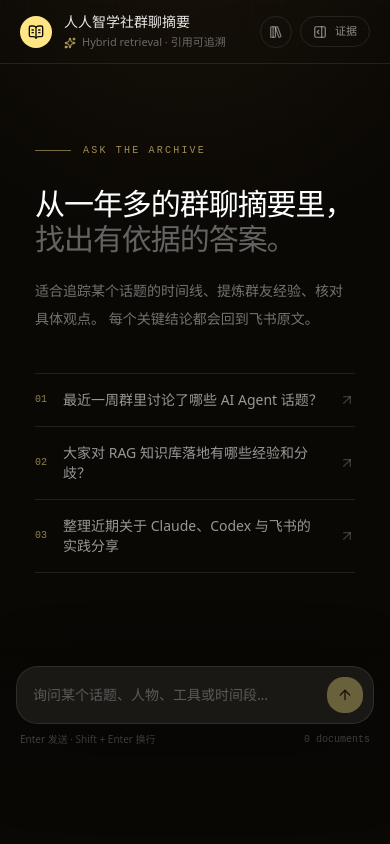
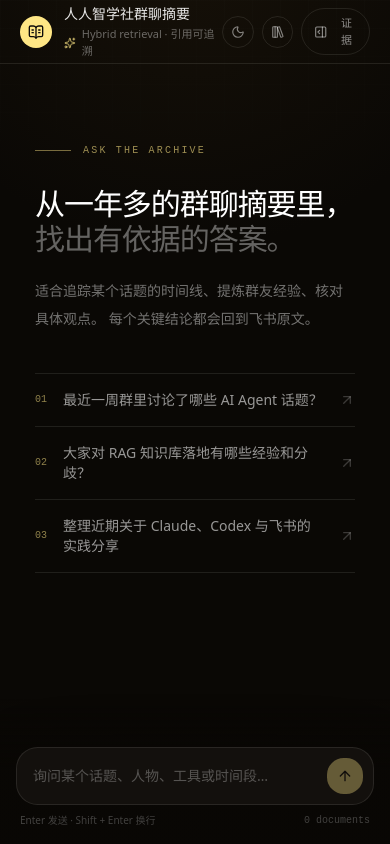
Before and after one commit to Readarkclub/knowledge-agent, a Next.js app: page / in a window 390 px wide. Built offline with nearby package versions, Linux system fonts and the light colour scheme.

Commit message:
Fix mobile chat scrolling and add themes

```diff
--- a/src/app/globals.css
+++ b/src/app/globals.css
@@ -44,6 +44,7 @@
 }
 
 :root {
+  color-scheme: dark;
   --background: oklch(0.135 0.008 78);
   --foreground: oklch(0.94 0.01 82);
   --card: oklch(0.165 0.009 76);
@@ -71,6 +72,47 @@
   --sidebar-accent-foreground: oklch(0.94 0.01 82);
   --sidebar-border: oklch(0.92 0.01 82 / 8%);
   --sidebar-ring: oklch(0.79 0.105 78);
+  --app-radial: oklch(0.3 0.045 76 / 26%);
+  --grid-line: oklch(1 0 0 / 2.6%);
+  --composer: oklch(0.18 0.008 76 / 96%);
+  --drawer: oklch(0.17 0.009 76);
+  --mobile-divider: oklch(0.92 0.01 82 / 8%);
+}
+
+[data-theme="light"] {
+  color-scheme: light;
+  --color-white: oklch(0.22 0.012 76);
+  --color-black: oklch(0.985 0.006 82);
+  --background: oklch(0.975 0.009 82);
+  --foreground: oklch(0.22 0.012 76);
+  --card: oklch(0.995 0.003 82);
+  --card-foreground: oklch(0.22 0.012 76);
+  --popover: oklch(0.995 0.003 82);
+  --popover-foreground: oklch(0.22 0.012 76);
+  --primary: oklch(0.63 0.12 76);
+  --primary-foreground: oklch(0.995 0.003 82);
+  --secondary: oklch(0.935 0.014 82);
+  --secondary-foreground: oklch(0.24 0.012 76);
+  --muted: oklch(0.94 0.012 82);
+  --muted-foreground: oklch(0.5 0.018 76);
+  --accent: oklch(0.91 0.028 78);
+  --accent-foreground: oklch(0.24 0.012 76);
+  --border: oklch(0.32 0.012 76 / 14%);
+  --input: oklch(0.32 0.012 76 / 17%);
+  --ring: oklch(0.63 0.12 76 / 55%);
+  --sidebar: oklch(0.965 0.011 82);
+  --sidebar-foreground: oklch(0.22 0.012 76);
+  --sidebar-primary: oklch(0.63 0.12 76);
+  --sidebar-primary-foreground: oklch(0.995 0.003 82);
+  --sidebar-accent: oklch(0.92 0.02 80);
+  --sidebar-accent-foreground: oklch(0.22 0.012 76);
+  --sidebar-border: oklch(0.32 0.012 76 / 12%);
+  --sidebar-ring: oklch(0.63 0.12 76);
+  --app-radial: oklch(0.82 0.055 78 / 32%);
+  --grid-line: oklch(0.28 0.012 76 / 4.8%);
+  --composer: oklch(0.995 0.003 82 / 96%);
+  --drawer: oklch(0.985 0.006 82);
+  --mobile-divider: oklch(0.32 0.012 76 / 12%);
 }
 
 * {
@@ -88,7 +130,7 @@ body {
   background:
     radial-gradient(
       circle at 48% -8%,
-      oklch(0.3 0.045 76 / 26%),
+      var(--app-radial),
       transparent 34%
     ),
     var(--background);
@@ -110,7 +152,8 @@ textarea {
 .knowledge-shell {
   display: grid;
   grid-template-columns: 252px minmax(0, 1fr) 328px;
-  height: 100svh;
+  height: 100dvh;
+  min-height: 100svh;
   min-width: 0;
   overflow: hidden;
 }
@@ -118,7 +161,8 @@ textarea {
 .resource-shell {
   display: grid;
   grid-template-columns: 252px minmax(0, 1fr);
-  height: 100svh;
+  height: 100dvh;
+  min-height: 100svh;
   min-width: 0;
   overflow: hidden;
 }
@@ -137,14 +181,21 @@ textarea {
 
 .fine-grid {
   background-image:
-    linear-gradient(oklch(1 0 0 / 2.6%) 1px, transparent 1px),
-    linear-gradient(90deg, oklch(1 0 0 / 2.6%) 1px, transparent 1px);
+    linear-gradient(var(--grid-line) 1px, transparent 1px),
+    linear-gradient(90deg, var(--grid-line) 1px, transparent 1px);
   background-size: 28px 28px;
   mask-image: linear-gradient(to bottom, black, transparent 72%);
 }
 
 .soft-enter {
   animation: soft-enter 520ms cubic-bezier(0.16, 1, 0.3, 1) both;
+}
+
+.conversation-scroll {
+  overflow-y: auto;
+  overscroll-behavior-y: contain;
+  touch-action: pan-y;
+  -webkit-overflow-scrolling: touch;
 }
 
 .source-enter {
@@ -214,8 +265,11 @@ textarea {
     display: none;
   }
 
+  .knowledge-main,
   .resource-main {
-    height: 100svh;
+    height: 100dvh;
+    min-height: 100svh;
+    overflow: hidden;
   }
 
   .resource-workspace {
@@ -230,7 +284,7 @@ textarea {
 
   .resource-categories {
     border-right: 0;
-    border-bottom: 1px solid oklch(0.92 0.01 82 / 8%);
+    border-bottom: 1px solid var(--mobile-divider);
   }
 
   .resource-list {
--- a/src/app/layout.tsx
+++ b/src/app/layout.tsx
@@ -1,6 +1,27 @@
 import type { Metadata } from "next";
 import { TooltipProvider } from "@/components/ui/tooltip";
 import "./globals.css";
+
+const themeScript = `
+(function () {
+  try {
+    var stored = localStorage.getItem("knowledge-agent-theme");
+    var theme =
+      stored === "light" || stored === "dark"
+        ? stored
+        : matchMedia("(prefers-color-scheme: light)").matches
+          ? "light"
+          : "dark";
+    var root = document.documentElement;
+    root.dataset.theme = theme;
+    root.classList.toggle("dark", theme === "dark");
+    root.classList.toggle("light", theme === "light");
+  } catch (error) {
+    document.documentElement.dataset.theme = "dark";
+    document.documentElement.classList.add("dark");
+  }
+})();
+`;
 
 export const metadata: Metadata = {
   title: "人人智学社 · 知识库 Agent",
@@ -13,7 +34,15 @@ export default function RootLayout({
   children: React.ReactNode;
 }>) {
   return (
-    <html lang="zh-CN" className="dark">
+    <html
+      className="dark"
+      data-theme="dark"
+      lang="zh-CN"
+      suppressHydrationWarning
+    >
+      <head>
+        <script dangerouslySetInnerHTML={{ __html: themeScript }} />
+      </head>
       <body>
         <TooltipProvider>{children}</TooltipProvider>
       </body>
--- a/src/components/knowledge-workspace.tsx
+++ b/src/components/knowledge-workspace.tsx
@@ -32,6 +32,7 @@ import {
   MessageContent,
   MessageResponse,
 } from "@/components/ai-elements/message";
+import { ThemeToggle } from "@/components/theme-toggle";
 import { Button } from "@/components/ui/button";
 import type { SearchResult, SyncState } from "@/lib/types";
 
@@ -156,18 +157,21 @@ export function KnowledgeWorkspace({
   return (
     <main className="knowledge-shell">
       <aside className="navigation-panel flex min-h-0 flex-col border-r border-white/[0.07] bg-black/15 px-4 py-5">
-        <div className="flex items-center gap-3 px-1">
-          <div className="grid size-10 place-items-center rounded-xl border border-amber-200/20 bg-amber-200/[0.08] text-amber-200">
+        <div className="flex items-center justify-between gap-3 px-1">
+          <div className="flex min-w-0 items-center gap-3">
+            <div className="grid size-10 shrink-0 place-items-center rounded-xl border border-amber-200/20 bg-amber-200/[0.08] text-amber-200">
               <BookOpenText className="size-5" />
             </div>
-          <div>
+            <div className="min-w-0">
               <p className="text-[11px] tracking-[0.22em] text-amber-200/65 uppercase">
                 Renren AI Club
               </p>
-            <h1 className="mt-0.5 text-[15px] font-semibold tracking-tight">
+              <h1 className="mt-0.5 truncate text-[15px] font-semibold tracking-tight">
                 知识库 Agent
               </h1>
             </div>
+          </div>
+          <ThemeToggle />
         </div>
 
         <nav className="mt-7 space-y-1" aria-label="工作区导航">
@@ -266,7 +270,7 @@ export function KnowledgeWorkspace({
         </div>
       </aside>
 
-      <section className="relative flex min-h-0 min-w-0 flex-col">
+      <section className="knowledge-main relative flex min-h-0 min-w-0 flex-col">
         <div className="fine-grid pointer-events-none absolute inset-x-0 top-0 h-72 opacity-35" />
 
         <header className="relative z-10 flex h-16 shrink-0 items-center justify-between border-b border-white/[0.065] px-5 sm:px-7">
@@ -286,6 +290,7 @@ export function KnowledgeWorkspace({
             </div>
           </div>
           <div className="flex items-center gap-2 sm:hidden">
+            <ThemeToggle />
             <Link
               aria-label="打开资源索引"
               className="grid size-8 place-items-center rounded-full border border-white/10 text-white/48 transition hover:bg-white/[0.05] hover:text-white"
@@ -305,7 +310,10 @@ export function KnowledgeWorkspace({
         </header>
 
         <Conversation className="relative z-[1]">
-          <ConversationContent className="mx-auto min-h-full w-full max-w-3xl gap-7 px-5 pb-36 pt-8 sm:px-8 sm:pt-12">
+          <ConversationContent
+            className="mx-auto min-h-full w-full max-w-3xl gap-7 px-5 pb-36 pt-8 sm:px-8 sm:pt-12"
+            scrollClassName="conversation-scroll"
+          >
             {messages.length === 0 ? (
               <div className="soft-enter flex min-h-[62vh] flex-col justify-center">
                 <div className="mb-7 flex items-center gap-3">
@@ -370,7 +378,7 @@ export function KnowledgeWorkspace({
                     }
                   >
                     {message.role === "assistant" ? (
-                      <MessageResponse className="prose-invert max-w-none [&_a]:text-amber-200 [&_a]:underline-offset-4 [&_h3]:mt-7 [&_h3]:text-base [&_li]:my-1">
+                      <MessageResponse className="max-w-none dark:prose-invert [&_a]:text-amber-200 [&_a]:underline-offset-4 [&_h3]:mt-7 [&_h3]:text-base [&_li]:my-1">
                         {messageText(message)}
                       </MessageResponse>
                     ) : (
@@ -403,7 +411,7 @@ export function KnowledgeWorkspace({
             className="mx-auto max-w-3xl"
             onSubmit={handleSubmit}
           >
-            <div className="relative rounded-2xl border border-white/[0.11] bg-[#1b1a17]/95 shadow-[0_24px_80px_rgba(0,0,0,0.34)] transition focus-within:border-amber-200/30">
+            <div className="relative rounded-2xl border border-white/[0.11] bg-[color:var(--composer)] shadow-[0_24px_80px_rgba(0,0,0,0.18)] transition focus-within:border-amber-200/30">
               <textarea
                 className="block min-h-14 max-h-36 w-full resize-none bg-transparent px-4 pb-3 pt-4 pr-14 text-[14px] leading-6 text-white/88 outline-none placeholder:text-white/28"
                 disabled={isBusy}
@@ -451,7 +459,7 @@ export function KnowledgeWorkspace({
 
       {mobileSourcesOpen && (
         <div className="fixed inset-0 z-50 bg-black/60 backdrop-blur-sm sm:hidden">
-          <div className="absolute inset-x-0 bottom-0 max-h-[82svh] overflow-y-auto rounded-t-3xl border-t border-white/10 bg-[#171612] p-5 shadow-2xl">
+          <div className="absolute inset-x-0 bottom-0 max-h-[82svh] overflow-y-auto rounded-t-3xl border-t border-white/10 bg-[color:var(--drawer)] p-5 shadow-2xl">
             <div className="mb-5 flex items-center justify-between">
               <div>
                 <p className="text-sm font-medium">检索证据</p>
--- /dev/null
+++ b/src/components/theme-toggle.tsx
@@ -0,0 +1,38 @@
+"use client";
+
+import { Moon, Sun } from "lucide-react";
+
+const THEME_STORAGE_KEY = "knowledge-agent-theme";
+
+function setTheme(theme: "dark" | "light") {
+  const root = document.documentElement;
+  root.dataset.theme = theme;
+  root.classList.toggle("dark", theme === "dark");
+  root.classList.toggle("light", theme === "light");
+  try {
+    localStorage.setItem(THEME_STORAGE_KEY, theme);
+  } catch {
+    // The visual preference still applies when browser storage is unavailable.
+  }
+}
+
+export function ThemeToggle({ className = "" }: { className?: string }) {
+  return (
+    <button
+      aria-label="切换深色或浅色模式"
+      className={`grid size-8 shrink-0 place-items-center rounded-full border border-white/10 text-white/48 transition hover:bg-white/[0.055] hover:text-white ${className}`}
+      onClick={() =>
+        setTheme(
+          document.documentElement.classList.contains("dark")
+            ? "light"
+            : "dark"
+        )
+      }
+      title="切换深色或浅色模式"
+      type="button"
+    >
+      <Sun className="size-3.5 dark:hidden" />
+      <Moon className="hidden size-3.5 dark:block" />
+    </button>
+  );
+}
```
Also changed, not shown: src/components/resource-index.tsx (+12 -5 lines), 1 other file (tests, documents, lock files or other folders). Lines whose indentation alone changed are shown as unchanged.
